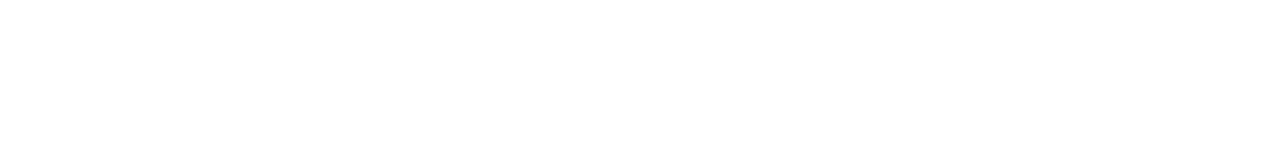
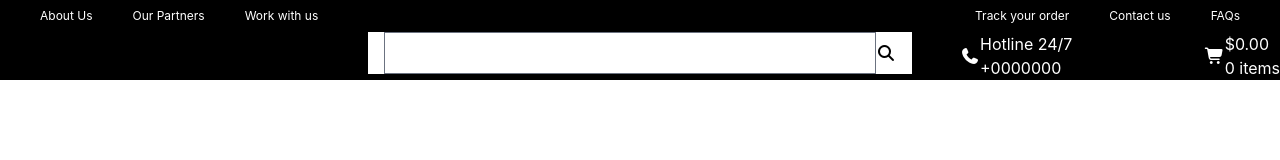
Before and after one commit to mondalnayan007/mart, a plain HTML site: page index.html in a window 1280 px wide. Drawn offline with nearby package versions, Linux system fonts and the light colour scheme.

Commit message:
topbar section is added and some features of nav is also added

```diff
--- a/index.html
+++ b/index.html
@@ -5,8 +5,77 @@
     <meta name="viewport" content="width=device-width, initial-scale=1.0">
     <title>Document</title>
 
+    <!-- fontawesome cdn link -->
+     <link rel="stylesheet" href="https://cdnjs.cloudflare.com/ajax/libs/font-awesome/7.0.0/css/all.min.css" integrity="sha512-DxV+EoADOkOygM4IR9yXP8Sb2qwgidEmeqAEmDKIOfPRQZOWbXCzLC6vjbZyy0vPisbH2SyW27+ddLVCN+OMzQ==" crossorigin="anonymous" referrerpolicy="no-referrer" />
+
+     <!-- tailwind css cdn link -->
+       <script src="https://cdn.jsdelivr.net/npm/@tailwindcss/browser@4"></script>
+
+       <!-- flowbite cdn link -->
+
+       <link href="https://cdn.jsdelivr.net/npm/flowbite@3.1.2/dist/flowbite.min.css" rel="stylesheet" />
+       <script src="https://cdn.jsdelivr.net/npm/flowbite@3.1.2/dist/flowbite.min.js"></script>
+
+
 </head>
 <body>
 
+  <!-- top bar section start -->
+
+
+    <section class="top-bar flex items-center justify-between text-xs py-2 px-10 bg-black text-white">
+              <div class="top-left">
+                    <ul class="flex items-center gap-5">
+                        <li>About Us</li>
+                        <li class=" border-x-1 border-gray-500 px-5">Our Partners</li>
+                        <li>Work with us</li>
+                    </ul>
+              </div>
+              <div class="top-right">
+                       <ul class="flex items-center gap-5">
+                        <li>Track your order</li>
+                        <li class=" border-x-1 border-gray-500 px-5">Contact us </li>
+                        <li>FAQs</li>
+                       </ul>
+              </div>
+    </section>
+
+    <!-- top bar section end -->
+
+    <!-- nav middle section start -->
+
+    <section class="nav-middle bg-black text-white">
+            <nav class="grid grid-cols-4">
+                  <div class="left">
+
+
+                  </div>
+                  <div class="middle col-span-2">
+                    <div class="search flex bg-white text-black mx-12 px-4">
+                        <input type="text" name="" id="" class="w-[100%] border-none  outline-none">
+                        <button><a href=""><i class="fa-solid fa-magnifying-glass"></i></a></button>
+                    </div>
+
+                  </div>
+                  <div class="right flex items-center justify-between">
+                      <div class="left flex items-center justify-center">
+                             <i class="fa-solid fa-phone"></i>
+                            <div class="title">
+                                <p>Hotline 24/7</p>
+                                <p>+0000000</p>
+                            </div>
+                      </div>
+                      <div class="right flex items-center justify-center">
+                              <i class="fa-solid fa-cart-shopping"></i>
+                                <div class="title">
+                                <p>$0.00</p>
+                                <p>0 items</p>
+                            </div>
+                      </div>
+                  </div>
+            </nav>
+    </section>
+
+    <!-- nav middle section end -->
 </body>
 </html>
```
